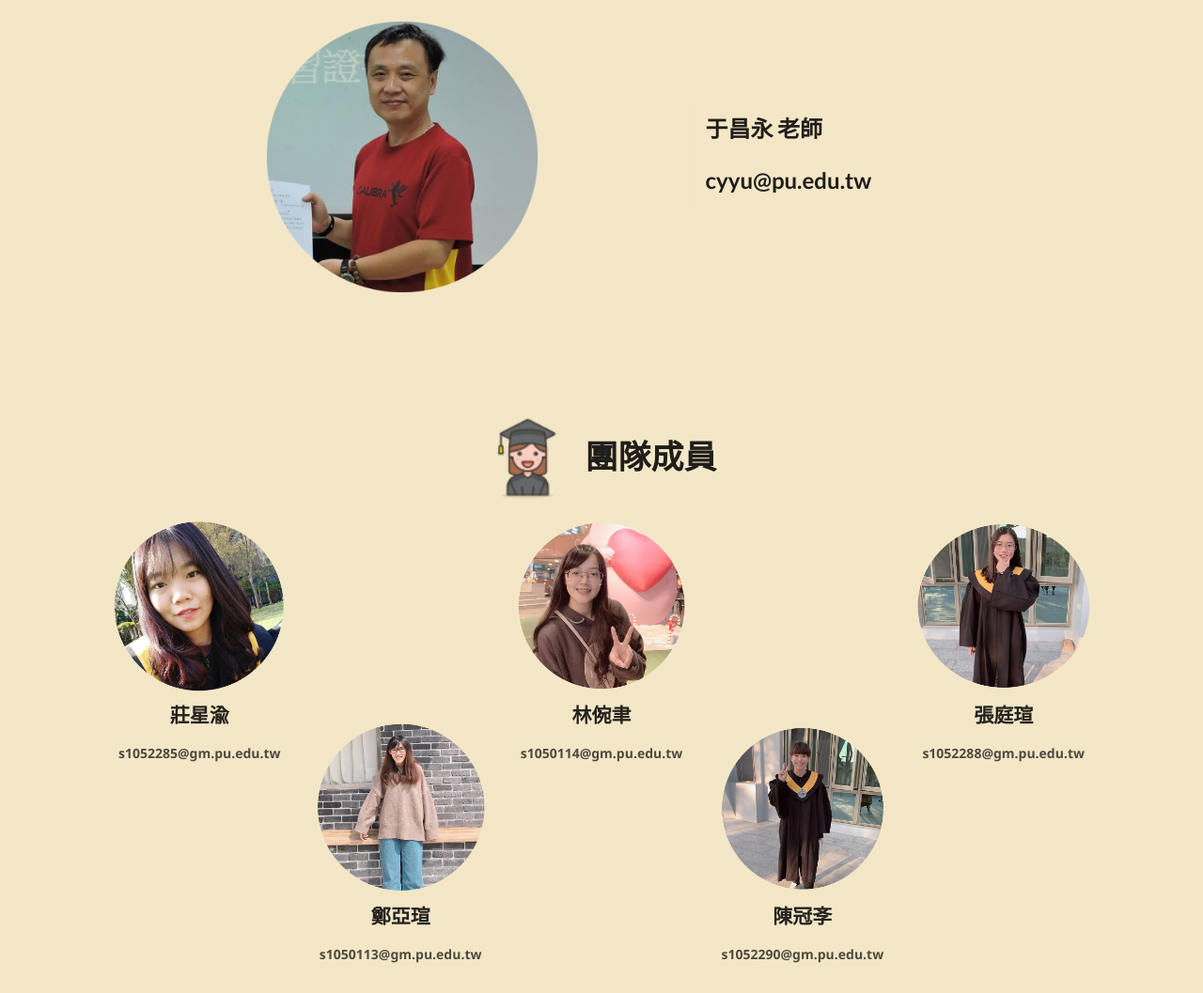
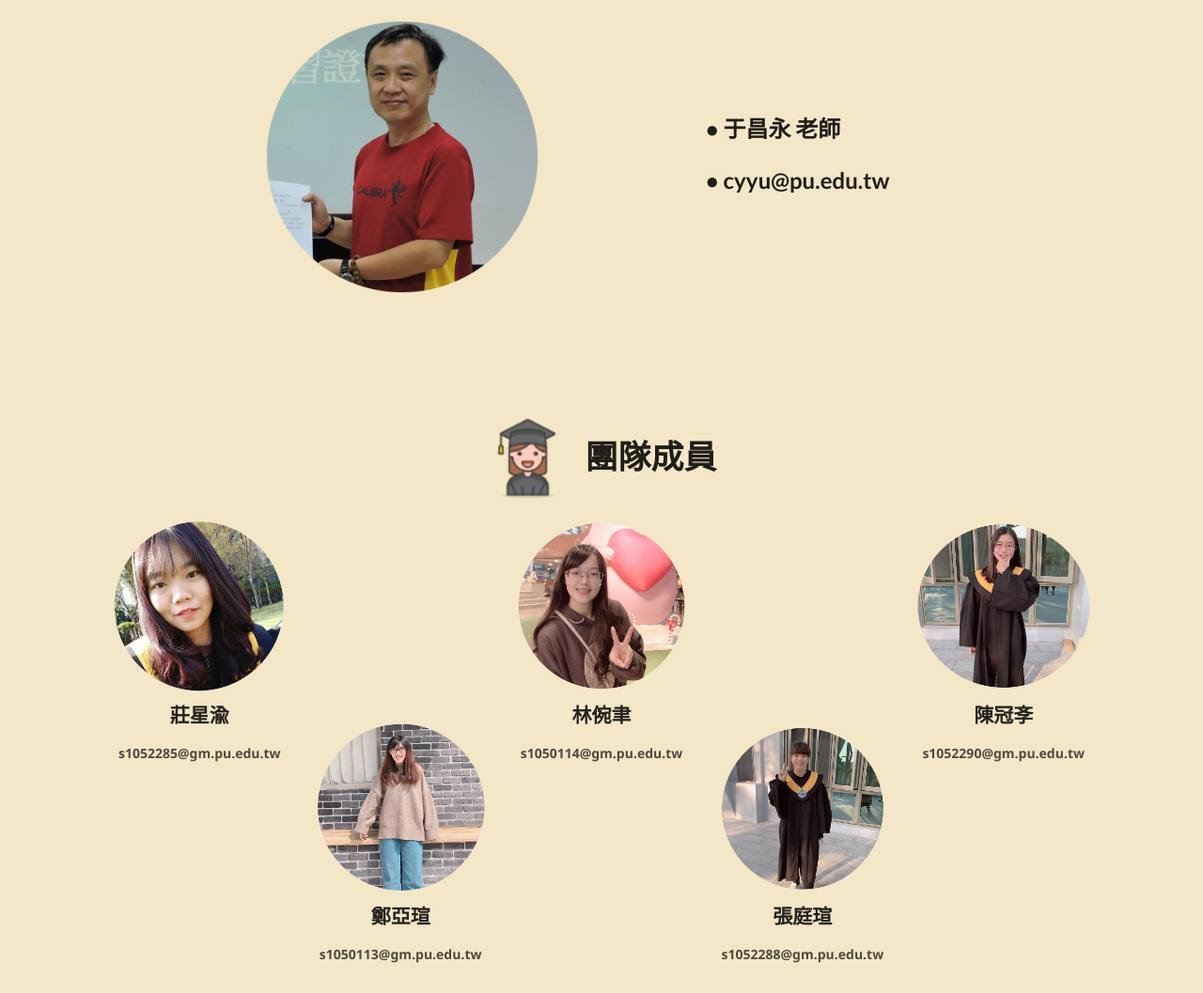
Before and after one commit to EVMPF/cherry, a plain HTML site: page index.html in a window 1280 px wide. Shown: the part 1677-2734 px from the top of the page at 94% size. Drawn offline with Linux system fonts and the light colour scheme.

Commit message:
Cherry v0.24 debug

```diff
--- a/index.html
+++ b/index.html
@@ -7,7 +7,7 @@
     <meta http-equiv="X-UA-Compatible" content="IE=edge,chrome=1">
     <meta name="viewport" content="width=device-width, initial-scale=1.0, maximum-scale=1.0">
 
-    <title>Shiny+登革熱環境因素呈現介面</title>
+    <title>Shiny登革熱環境因素呈現介面</title>
 
     <link rel="stylesheet" href="assets/Semantic-UI/semantic.min.css">
     <link rel="stylesheet" href="assets/bootstrap/css/bootstrap.min.css">
@@ -135,9 +135,9 @@
                                     src="./assets/image/about/teacher.png" alt="logo">
                             </div>
                             <div class="ui middle aligned seven wide column">
-                                <h2 class="ui left aligned header">于昌永 老師</h2>
+                                <h2 class="ui left aligned header">● 于昌永 老師</h2>
                                 <h2 class="ui left aligned header">
-                                    cyyu@pu.edu.tw
+                                    ● cyyu@pu.edu.tw
                                 </h2>
                             </div>
                         </div>
@@ -199,9 +199,9 @@
                                 <img src="./assets/image/about/student4.png">
                             </div>
                             <div class="ui center aligned grid content">
-                                <p class="header">陳冠斈</p>
+                                <p class="header">張庭瑄</p>
                                 <div class="description">
-                                    s1052290@gm.pu.edu.tw
+                                    s1052288@gm.pu.edu.tw
                                 </div>
                             </div>
                         </div>
@@ -213,9 +213,9 @@
                                 <img src="./assets/image/about/student5.png">
                             </div>
                             <div class="ui center aligned grid content">
-                                <p class="header">張庭瑄</p>
+                                <p class="header">陳冠斈</p>
                                 <div class="description">
-                                    s1052288@gm.pu.edu.tw
+                                    s1052290@gm.pu.edu.tw
                                 </div>
                             </div>
                         </div>
```
